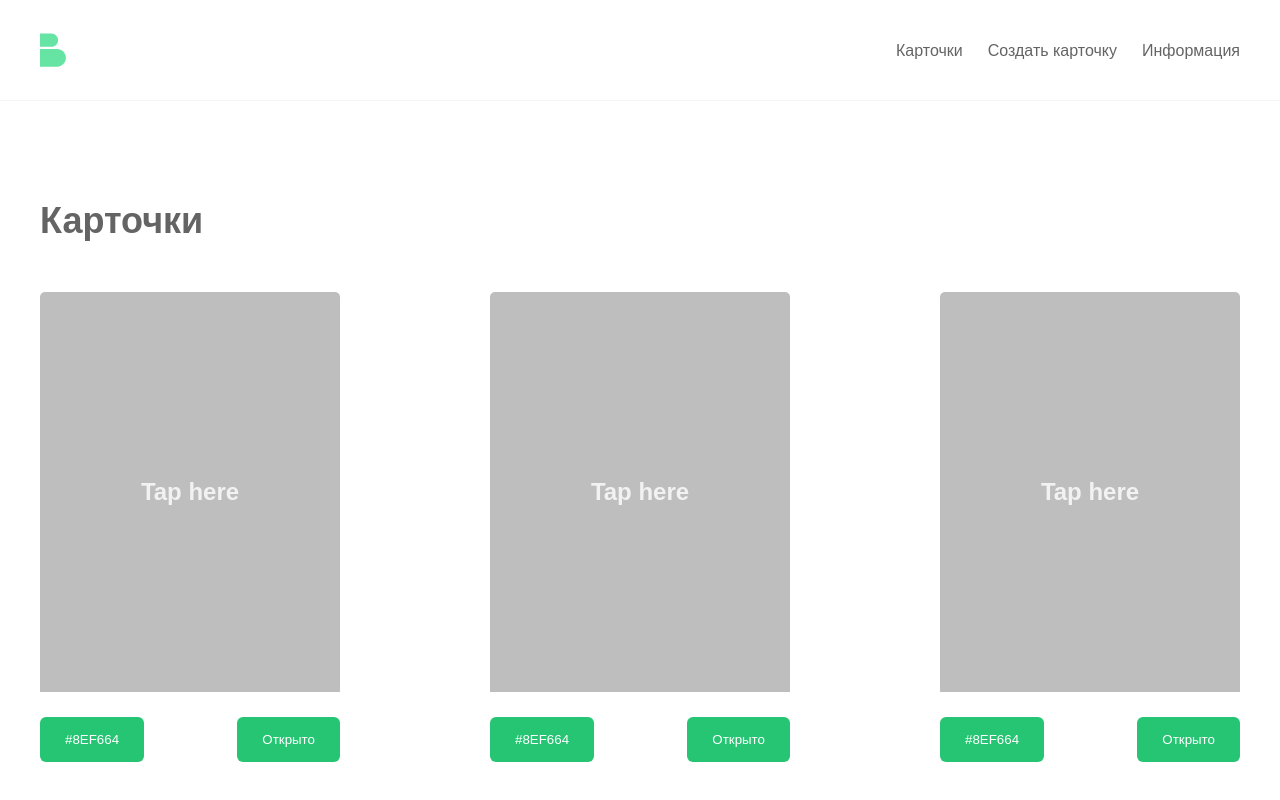
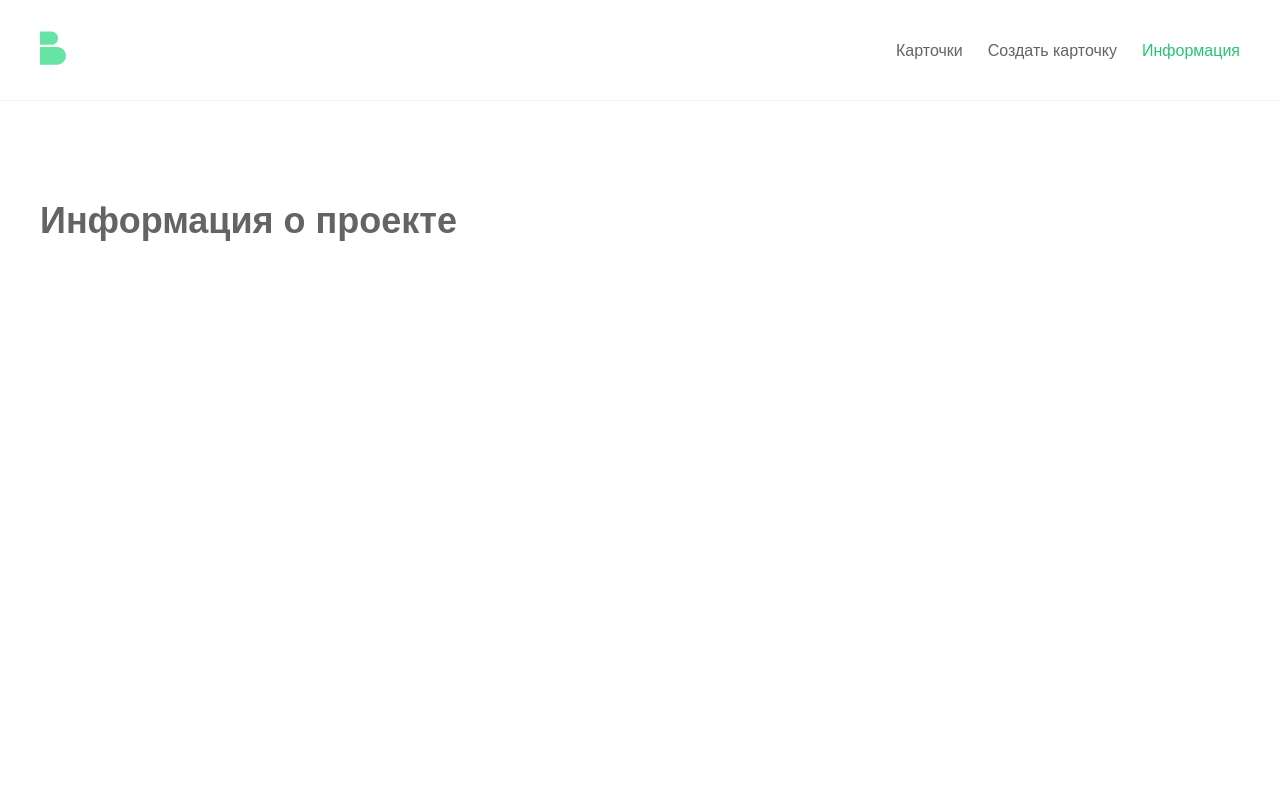
Before and after one commit to lojaaaaa/color_generator, a React (Create React App) app: page /info in a window 1280 px wide. Shown: the top 800 px of the page. Built offline with nearby package versions, Linux system fonts and the light colour scheme.

Commit message:
create router

```diff
--- a/package.json
+++ b/package.json
@@ -8,6 +8,7 @@
     "@testing-library/user-event": "^13.5.0",
     "react": "^18.2.0",
     "react-dom": "^18.2.0",
+    "react-router-dom": "^6.15.0",
     "react-scripts": "5.0.1",
     "sass": "^1.65.1",
     "web-vitals": "^2.1.4"
--- a/src/App.jsx
+++ b/src/App.jsx
@@ -1,6 +1,10 @@
+import { Route, Routes } from "react-router-dom";
 import Footer from "./components/Footer/Footer";
 import Header from "./components/Header/Header";
 import Main from "./components/Main/Main";
+import Home from "./pages/Home";
+import Create from "./pages/Create";
+import Info from "./pages/Info/Info";
 
 function App() {
 
@@ -20,7 +24,16 @@ function App() {
   return (
     <div className="wrapper">
       <Header/>
-      <Main generateRandomColor={generateRandomColor}/>
+      <main className="main">
+        <div className="main__container container">
+          <Routes>
+            <Route path='/' element={<Home generateRandomColor={generateRandomColor}/>}/>
+            <Route path='/create' element={<Create />}/>
+            <Route path='/info' element={<Info />}/>
+          </Routes>
+        </div>
+      </main>
+
       <Footer />
     </div>
   );
--- a/src/components/Header/Header.jsx
+++ b/src/components/Header/Header.jsx
@@ -1,20 +1,26 @@
 import React from 'react'
+import { NavLink } from 'react-router-dom';
 
 function Header() {
   return (
     <header className="header">
       <div className="header__container container">
-        <img src="./img/logo.svg" alt="logo"/>
+        <NavLink to='/'>
+          <img src="./img/logo.svg" alt="logo"/>
+        </NavLink>
+
         <nav className="nav">
           <ul className="nav__menu">
             <li className="nav__menu-item">
-              <a href="#" className="nav__menu-link">Карточки</a>
+              <NavLink to='/' className="nav__menu-link">
+                Карточки
+              </NavLink>
             </li>
             <li className="nav__menu-item">
-              <a href="#" className="nav__menu-link">Создать карточку</a>
+              <NavLink to='/create' className="nav__menu-link">Создать карточку</NavLink>
             </li>
             <li className="nav__menu-item">
-              <a href="#" className="nav__menu-link">Информация</a>
+              <NavLink to='/info' className="nav__menu-link">Информация</NavLink>
             </li>
           </ul>
         </nav>
--- a/src/index.js
+++ b/src/index.js
@@ -2,10 +2,15 @@ import React from 'react';
 import ReactDOM from 'react-dom/client';
 import './styles/index.scss'
 import App from './App';
+import { BrowserRouter } from 'react-router-dom';
+
 
 const root = ReactDOM.createRoot(document.getElementById('root'));
 root.render(
-  <React.StrictMode>
-    <App />
-  </React.StrictMode>
+  <BrowserRouter>
+      <React.StrictMode>
+        <App />
+      </React.StrictMode>
+  </BrowserRouter>
+
 );
--- /dev/null
+++ b/src/pages/Create.jsx
@@ -0,0 +1,11 @@
+import React from 'react'
+
+function Create() {
+  return (
+    <>
+    <h1 className='title'>Создать карточку</h1>
+</>
+  )
+}
+
+export default Create
--- /dev/null
+++ b/src/pages/Home.jsx
@@ -0,0 +1,18 @@
+import React from 'react'
+import Card from '../components/Card/Card'
+
+function Home({generateRandomColor}) {
+  return (
+    <>
+        <h1 className='title'>Карточки</h1>
+        <div className="cards">
+          <Card generateRandomColor={generateRandomColor}/>
+          <Card generateRandomColor={generateRandomColor}/>
+          <Card generateRandomColor={generateRandomColor}/>
+          <Card generateRandomColor={generateRandomColor}/>
+        </div>
+    </>
+  )
+}
+
+export default Home
--- /dev/null
+++ b/src/pages/Info/Info.jsx
@@ -0,0 +1,11 @@
+import React from 'react'
+
+function Info() {
+  return (
+    <>
+      <h1 className='title'>Информация о проекте</h1>
+    </>
+  )
+}
+
+export default Info
--- a/src/styles/index.scss
+++ b/src/styles/index.scss
@@ -23,6 +23,7 @@ ul{
 #root{
   height: 100vh;
 }
+
 body{
   font-family: Arial, Helvetica, sans-serif;
   font-size: 18px;
@@ -73,3 +74,7 @@ body{
   justify-content:space-between;
   row-gap: 50px;
 }
+
+.active{
+  color: rgb(38, 197, 115);
+}
```
Also changed, not shown: 1 other file (tests, documents, lock files or other folders).
